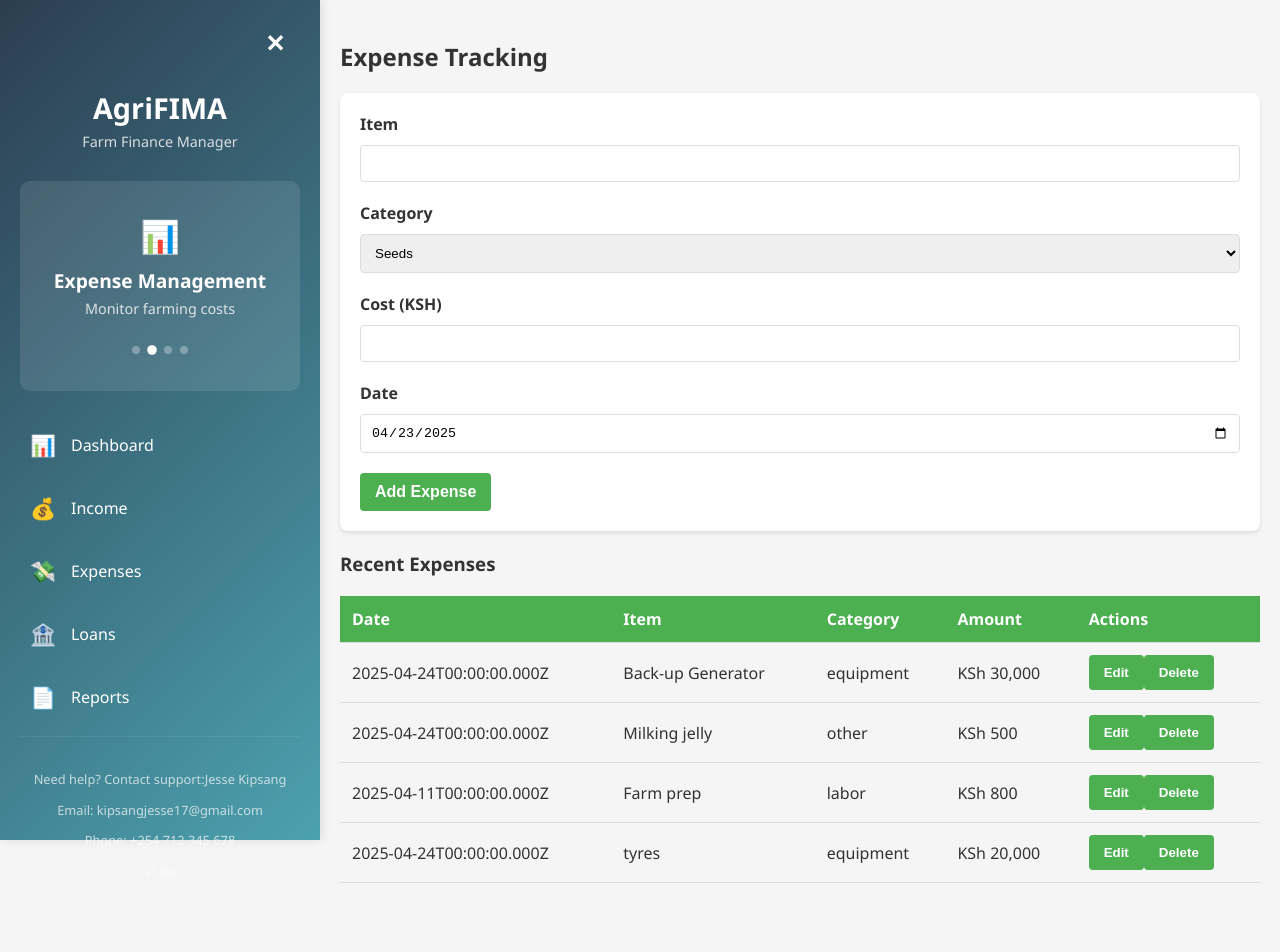
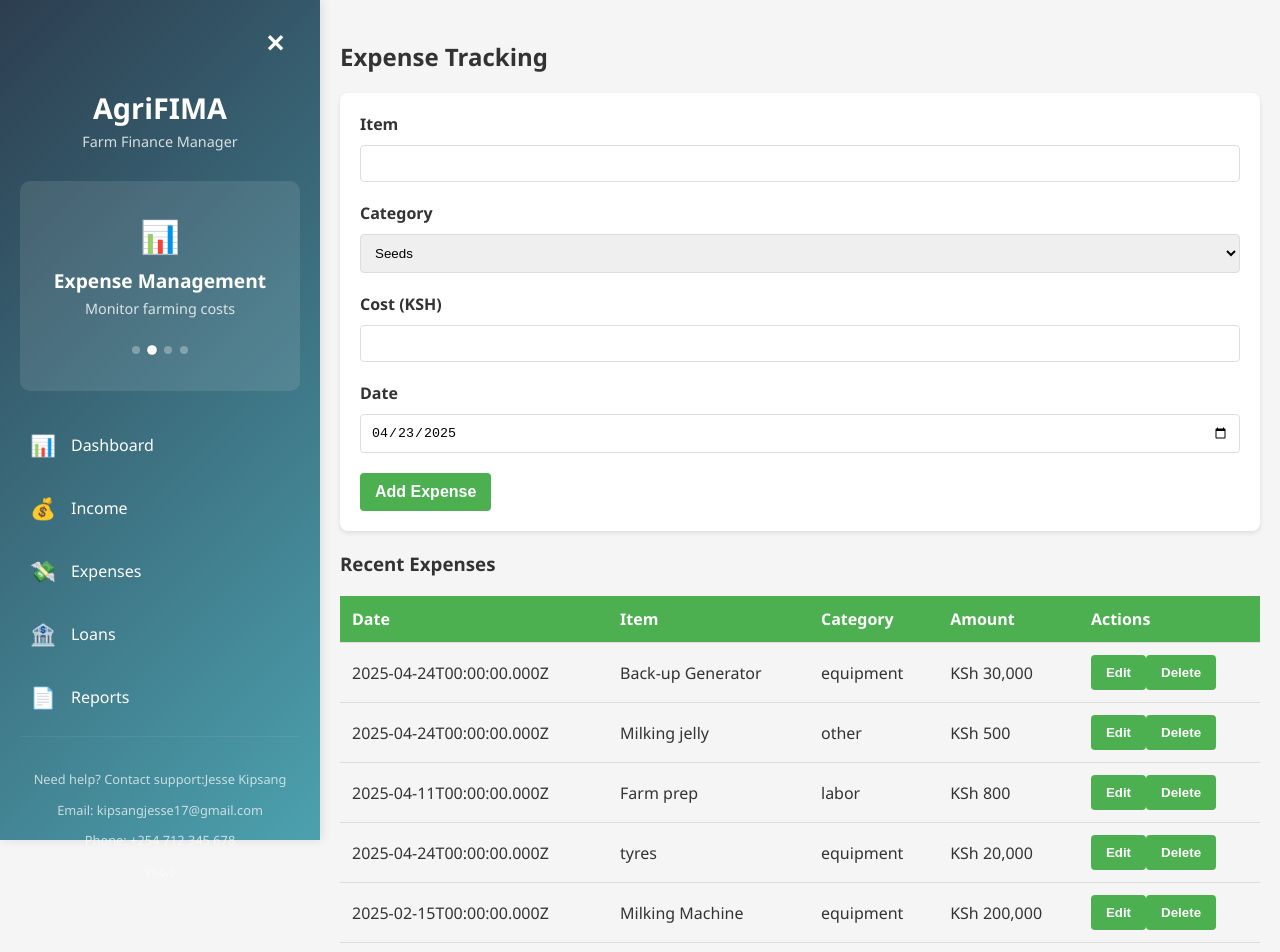
Before and after one commit to kipDstar/AgriFiMa-, a React (Create React App) app: page /expenses in a window 1280 px wide. Shown: the top 952 px of the page. Before the commit the page ends 903 px from the top, so only its background shows below. Built offline with nearby package versions, Linux system fonts and the light colour scheme; data requests are answered from the project's data file; the HTML template or start-up script is replaced by a standard one.

Commit message:
removed comments from code and updated db.json, attempting to solve persistent code

```diff
--- a/db.json
+++ b/db.json
@@ -117,6 +117,13 @@
       "cost": 20000,
       "date": "2025-04-24T00:00:00.000Z",
       "id": 8
+    },
+    {
+      "item": "Milking Machine",
+      "category": "equipment",
+      "cost": 200000,
+      "date": "2025-02-15T00:00:00.000Z",
+      "id": 9
     }
   ],
   "loans": [
--- a/src/components/expenses/ExpenseList.jsx
+++ b/src/components/expenses/ExpenseList.jsx
@@ -1,5 +1,4 @@
 import React from 'react';
-//import './ExpenseList.css'; // Uncomment if you have a CSS file
 
 const ExpenseList = ({ expenses, onDeleteExpense, onEditExpense }) => {
   return (
--- a/src/components/expenses/ExpensesPage.jsx
+++ b/src/components/expenses/ExpensesPage.jsx
@@ -14,10 +14,9 @@
       await addExpense(newExpense);
       // After successfully adding, re-fetch the expenses list
       fetchExpenses();
-      // Optionally, show a success message or reset local form state if needed
     } catch (error) {
       console.error('Error adding expense:', error);
-      // Handle the error (e.g., display an error message to the user)
+      // Handle the error (display an error message to the user)
     }
   };
 
@@ -47,7 +46,7 @@
     <div className="expenses-page">
       <h2>Expense Tracking</h2>
       {!isEditing ? (
-        <ExpenseForm onExpenseAdded={handleExpenseAdded} /> // Pass the function to handle adding expenses
+        <ExpenseForm onExpenseAdded={handleExpenseAdded} /> // Passes function to handle adding expenses
       ) : (
         <EditExpenseForm
           expense={currentExpense}
```
